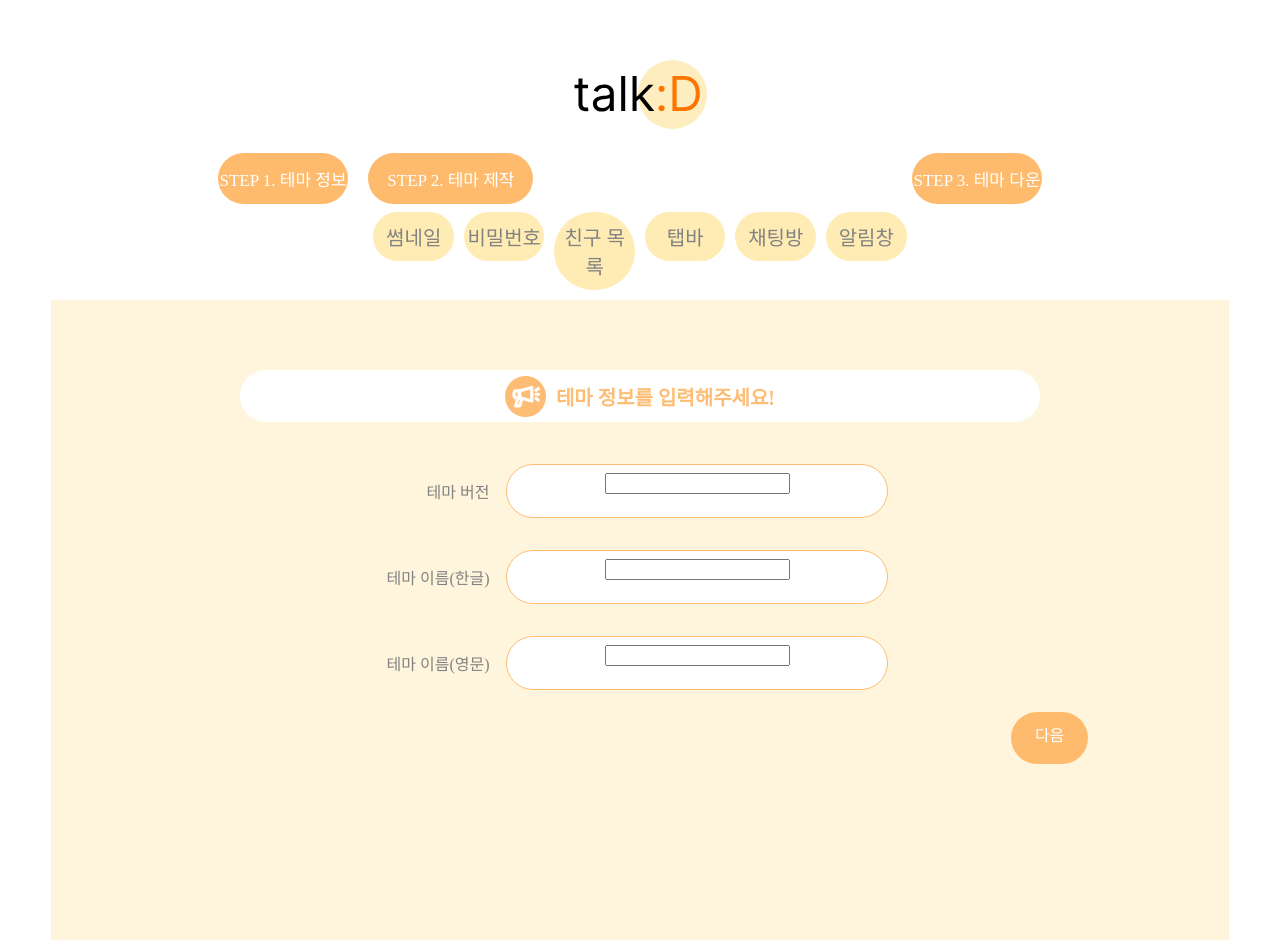
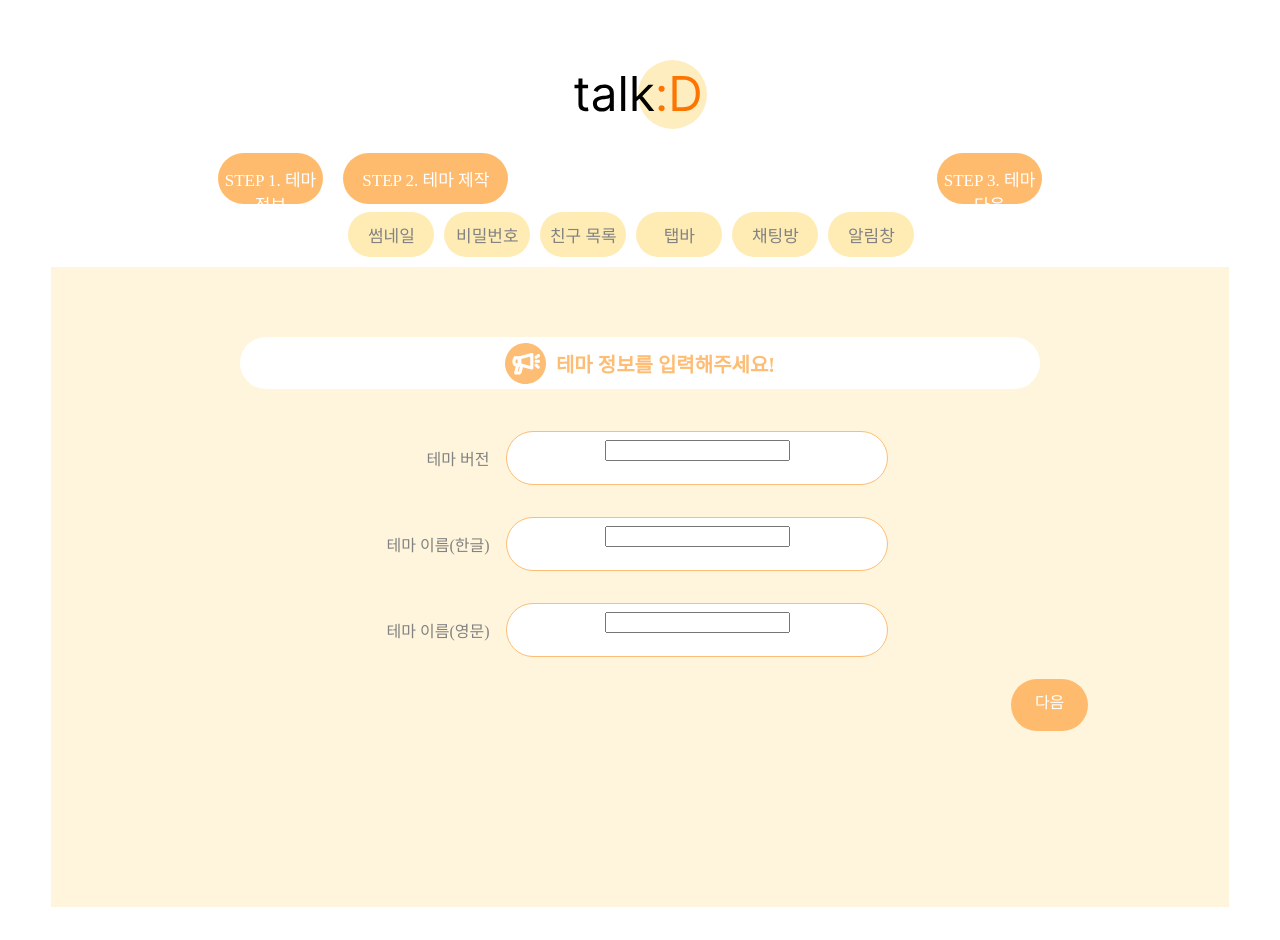
Before and after one commit to talk-D/canvas, a React (Create React App) app: page /step1 in a window 1280 px wide. After the commit the page ends 907 px from the top, so only its background shows below. Built offline with nearby package versions, Linux system fonts and the light colour scheme; a web font is replaced by a local one.

Commit message:
feat: 비율수정(혜인)

```diff
--- a/src/styles/Themeguide.css
+++ b/src/styles/Themeguide.css
@@ -74,16 +74,15 @@
 
 .second-row > div{
     text-align: center;
+    font-size: 17px;
     top: 0;
     left: 0;
-    width: 20%;
-    height: 80%;
+    width: 80px;
+    height: 25px;
     color: #828282;
     background-color: #FFECB4;
     border-radius: 45vh; /* Adjust this value to change the roundness */
 
-
-    font-size: 2.5vh;
     padding: 10px 3px 10px 3px;
     margin: 0px 5px 0px 5px;
 }
```
